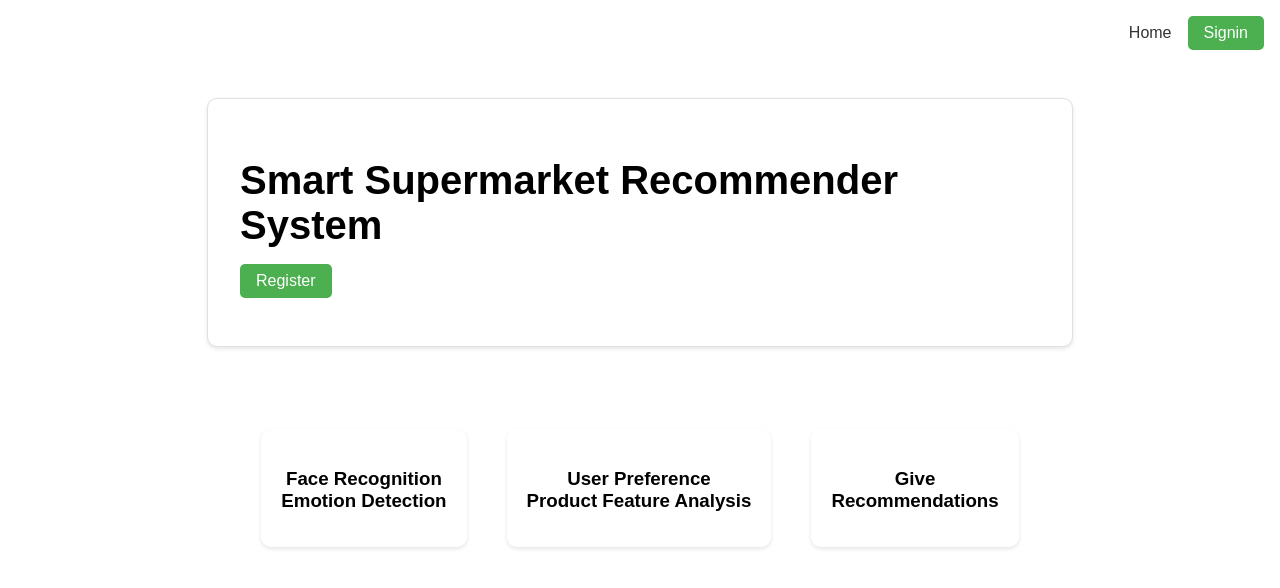
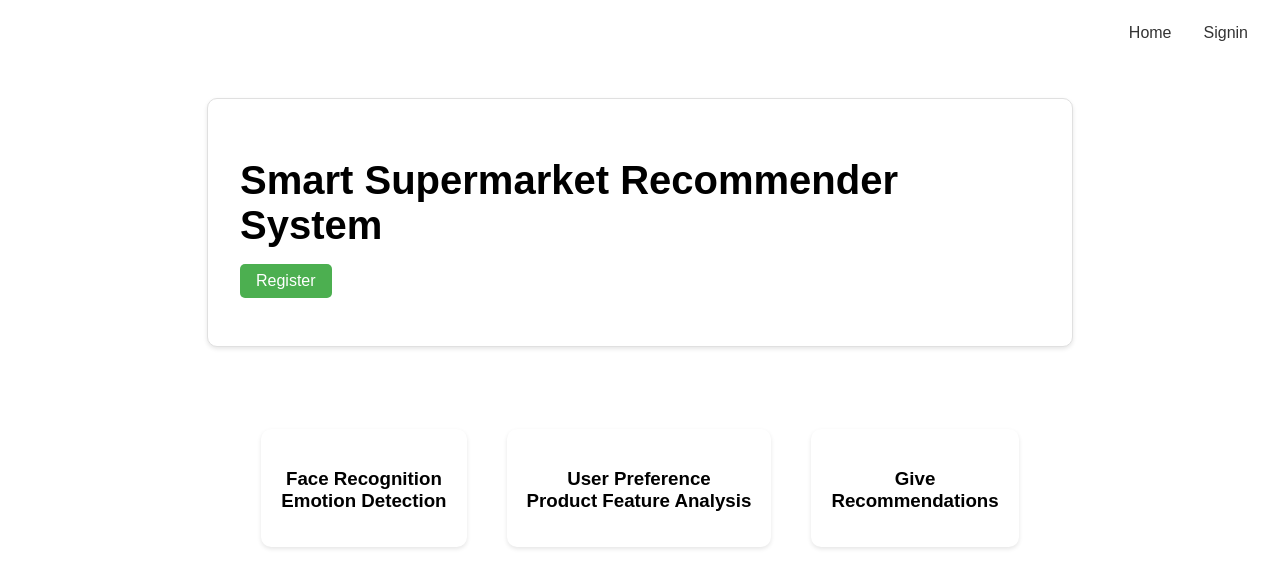
Before and after one commit to cassiesong1225/supermarket, a React (Create React App) app in the folder smart-supermarket/: page / in a window 1280 px wide. Shown: the top 588 px of the page. Built offline with nearby package versions, Linux system fonts and the light colour scheme.

Commit message:
style minor change

```diff
--- a/smart-supermarket/src/Styles/HomePage.css
+++ b/smart-supermarket/src/Styles/HomePage.css
@@ -106,15 +106,13 @@ h1 {
 }
 
 .nav-link.signin-btn {
-    background-color: #4CAF50;
-    color: white;
     padding: 0.5rem 1rem;
     border-radius: 5px;
     text-decoration: none;
 }
 
 .nav-link.signin-btn:hover {
-    background-color: #45a049;
+    background-color: #f6fcf6;
 }
 
 .feature:focus-within {
```
